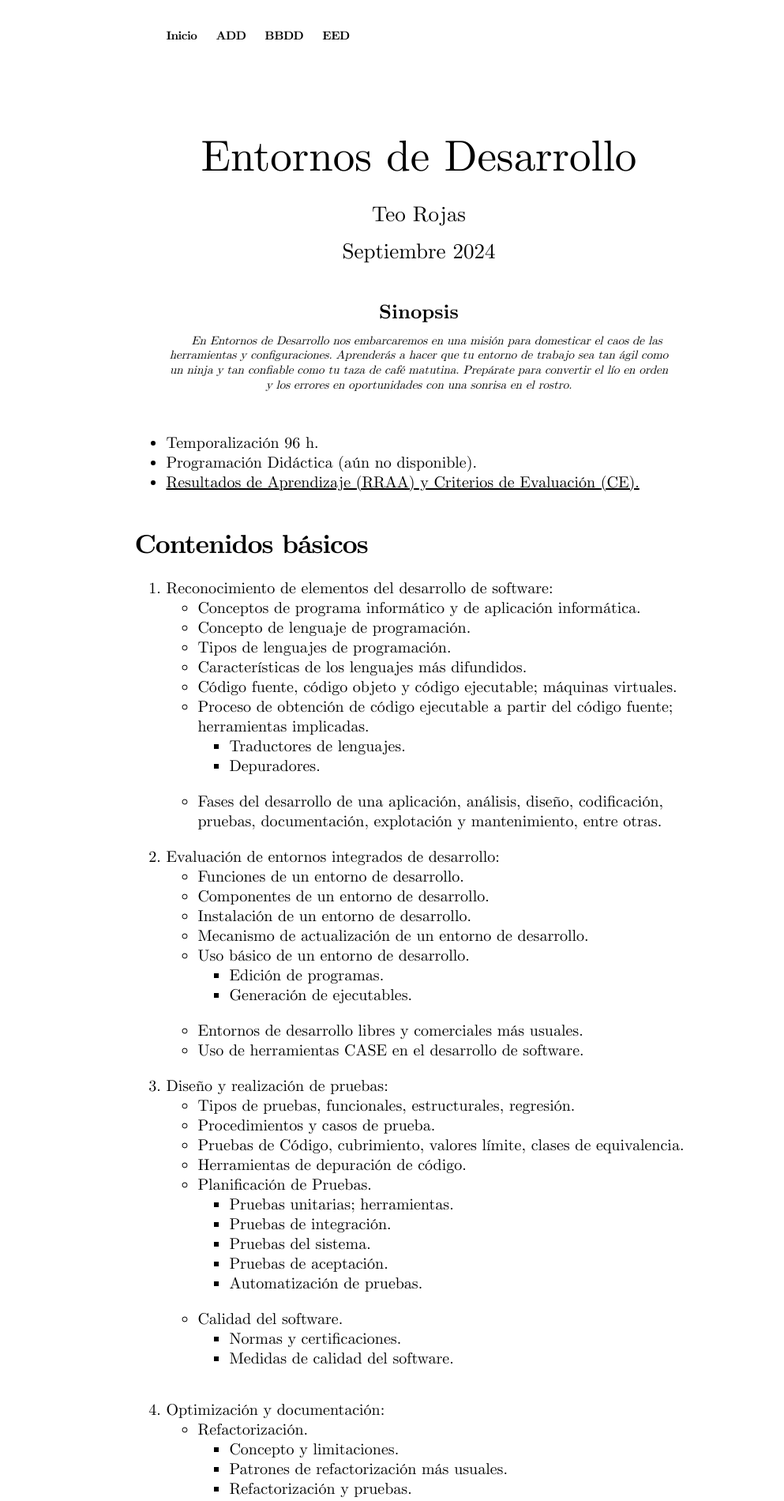
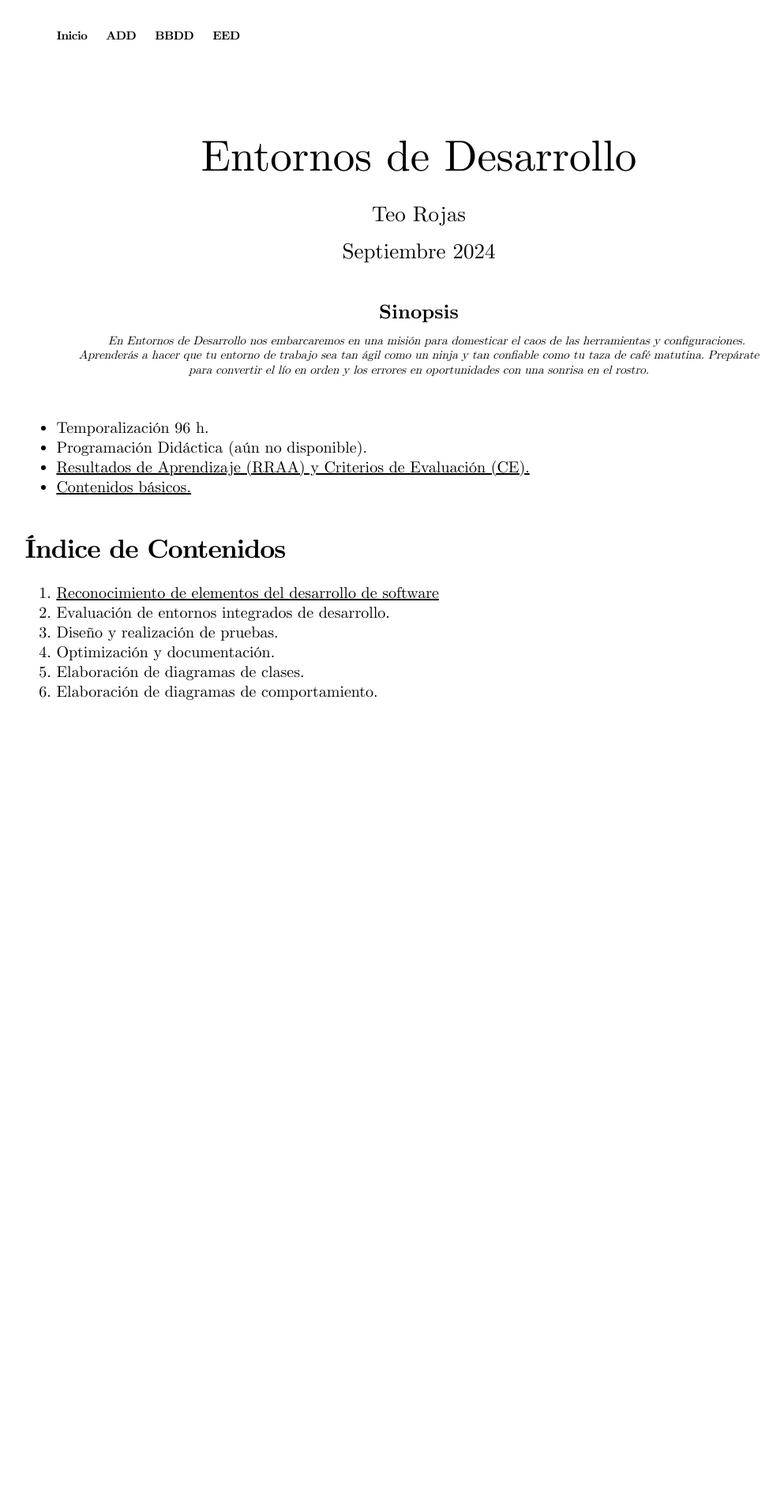
Before and after one commit to TeoRojas/teorojas.github.io, a Jekyll site: the page built from entornos-de-desarrollo/index.md, in a window 1280 px wide. Shown: the top 1900 px of the page at 79% size, without its empty margins (103-1096 px from the left). Built offline with Jekyll 4.4.1, drawn with Linux system fonts in a browser that asks for light colours; nearby versions of some CDN libraries; after the commit the page ends 1183 px from its top, so only the background shows below that; some of the changed text lies outside the part shown.

Commit message:
To EDD/UD01/4 & margins to 80%

```diff
--- a/assets/css/style.css
+++ b/assets/css/style.css
@@ -50,8 +50,12 @@
 }
 
 .Margins{
+    /*
     padding-left: 21%;
     width: 58%;
+    */
+    padding-left: 10%;
+    width: 80%;
 }
 
 .AbstractMargins{
@@ -178,25 +182,7 @@ ul{
 nav {
     margin-top: 1rem;
 }
-/*
-ul.site-nav {
-        list-style: none;
-        margin: 0;
-        padding: 0;
 
-        li {
-            display: inline-block;
-            margin: 0 1.5rem 0 0;
-            font-family: 'CMB';
-            letter-spacing: -0.5px;
-        }
-
-        a,a:visited {
-            text-decoration: none;
-        }
-    }
-}
-*/
 .site-nav{
     display: inline-flex;
     list-style: none;
@@ -216,58 +202,6 @@ nav ul li a:visited{
     color:black;
 
 }
-
-
-/**************************************
-    $MEDIA QUERIES - TABLET
-/**************************************/
-/*
-@media(max-width: 850px) {
-
-    body {
-        padding: 10px;
-        width: calc(100% - 20px);
-    }
-
-    h2.title { margin-top: 2rem; }
-
-    p,table,blockquote,pre,img,hr,.mini-note,ul li,ol li {
-        max-width: 100%;
-    }
-
-    .MathJax_SVG_Display {
-        max-width: 100% !important;
-    }
-
-
-    figure {
-        flex-direction: column;
-    }
-
-    .marginnote,
-    .sidenote,
-    figcaption {
-        display: block;
-        left: auto;
-        margin-top: 1rem;
-        position: relative;
-        top: auto;
-        width: 100%;
-    }
-
-    .Margins {
-        padding-left: 1% !important;
-        padding-right: 1% !important;
-        width: 100% !important;
-        box-sizing: border-box;
-        display: block;
-    }
-
-
-
-}
-
-*/
 
 /**************************************
     $MEDIA QUERIES - TABLET (MAX-WIDTH: 850PX)
--- a/entornos-de-desarrollo/index.md
+++ b/entornos-de-desarrollo/index.md
@@ -9,75 +9,12 @@ abstract: En Entornos de Desarrollo nos embarcaremos en una misión para domesti
 * Temporalización 96 h.
 * Programación Didáctica (aún no disponible).
 * [Resultados de Aprendizaje (RRAA) y Criterios de Evaluación (CE).](/entornos-de-desarrollo/rraa/)
+* [Contenidos básicos.](/entornos-de-desarrollo/contenidos-basicos/)
 
-# Contenidos básicos
-1. Reconocimiento de elementos del desarrollo de software:
-- Conceptos de programa informático y de aplicación informática.
-- Concepto de lenguaje de programación.
-- Tipos de lenguajes de programación.
-- Características de los lenguajes más difundidos.
-- Código fuente, código objeto y código ejecutable; máquinas virtuales.
-- Proceso de obtención de código ejecutable a partir del código fuente; herramientas implicadas.
-  - Traductores de lenguajes.
-  - Depuradores.
-- Fases del desarrollo de una aplicación, análisis, diseño, codificación, pruebas, documentación, explotación y mantenimiento, entre otras.
-
-2. Evaluación de entornos integrados de desarrollo:
-- Funciones de un entorno de desarrollo.
-- Componentes de un entorno de desarrollo.
-- Instalación de un entorno de desarrollo.
-- Mecanismo de actualización de un entorno de desarrollo.
-- Uso básico de un entorno de desarrollo.
-  - Edición de programas.
-  - Generación de ejecutables.
-- Entornos de desarrollo libres y comerciales más usuales.
-- Uso de herramientas CASE en el desarrollo de software.
-
-3. Diseño y realización de pruebas:
-- Tipos de pruebas, funcionales, estructurales, regresión.
-- Procedimientos y casos de prueba.
-- Pruebas de Código, cubrimiento, valores límite, clases de equivalencia.
-- Herramientas de depuración de código.
-- Planificación de Pruebas.
-  - Pruebas unitarias; herramientas.
-  - Pruebas de integración.
-  - Pruebas del sistema.
-  - Pruebas de aceptación.
-  - Automatización de pruebas.
-- Calidad del software.
-  - Normas y certificaciones.
-  - Medidas de calidad del software.
-
-4. Optimización y documentación:
-- Refactorización.
-  - Concepto y limitaciones.
-  - Patrones de refactorización más usuales.
-  - Refactorización y pruebas.
-  - Herramientas de ayuda a la refactorización.
-- Control de versiones.
-  - Concepto y características.
-  - Tipos.
-  - Herramientas.
-  - Repositorio.
-- Documentación.
-  - Uso de comentarios.
-  - Alternativas.
-  - Herramientas.
-
-5. Elaboración de diagramas de clases:
-- Notación de los diagramas de clases.
-  - Clases. Atributos, métodos y visibilidad.
-  - Objetos. Instanciación.
-  - Relaciones. Herencia, composición, agregación, asociación y uso.
-- Herramientas para la elaboración de diagramas de clases. Instalación.
-- Generación de código a partir de diagramas de clases.
-- Generación de diagramas de clases a partir de código.
-
-6. Elaboración de diagramas de comportamiento:
-- Tipos. Campo de aplicación.
-- Diagramas de casos de uso. Actores, escenario, relación de comunicación.
-- Diagramas de interacción.
-  - Diagramas de secuencia. Línea de vida de un objeto, activación, envío de mensajes.
-  - Diagramas de colaboración. Objetos, mensajes.
-- Diagramas de estados. Estados, eventos, señales, transiciones.
-- Diagramas de actividades. Actividades, transiciones, decisiones y combinaciones.
+# Índice de Contenidos
+1. [Reconocimiento de elementos del desarrollo de software](/entornos-de-desarrollo/ud01/teoria/)
+2. Evaluación de entornos integrados de desarrollo.
+3. Diseño y realización de pruebas.
+4. Optimización y documentación.
+5. Elaboración de diagramas de clases.
+6. Elaboración de diagramas de comportamiento.
```
Also changed, not shown: entornos-de-desarrollo/UD01-teoria.md (added, +107 -0 lines), entornos-de-desarrollo/contenidos-basicos.md (added, +79 -0 lines).
